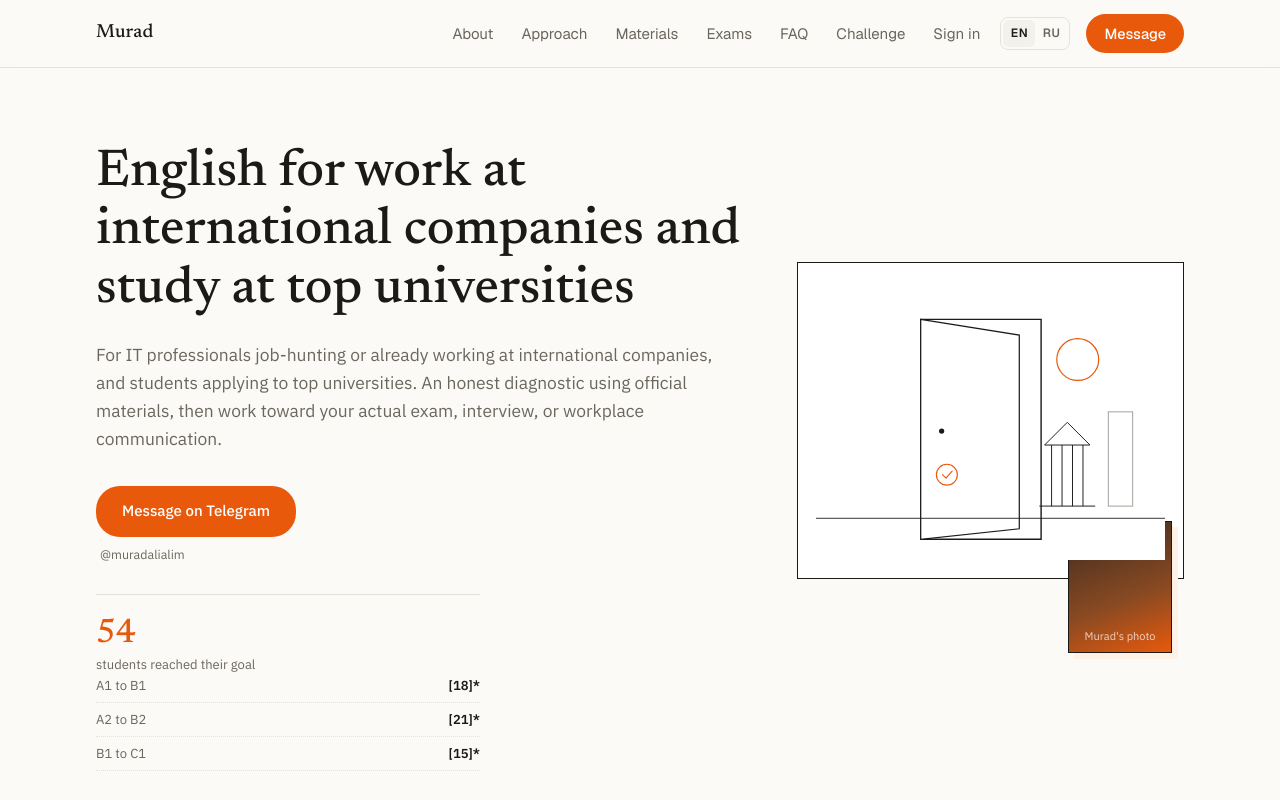
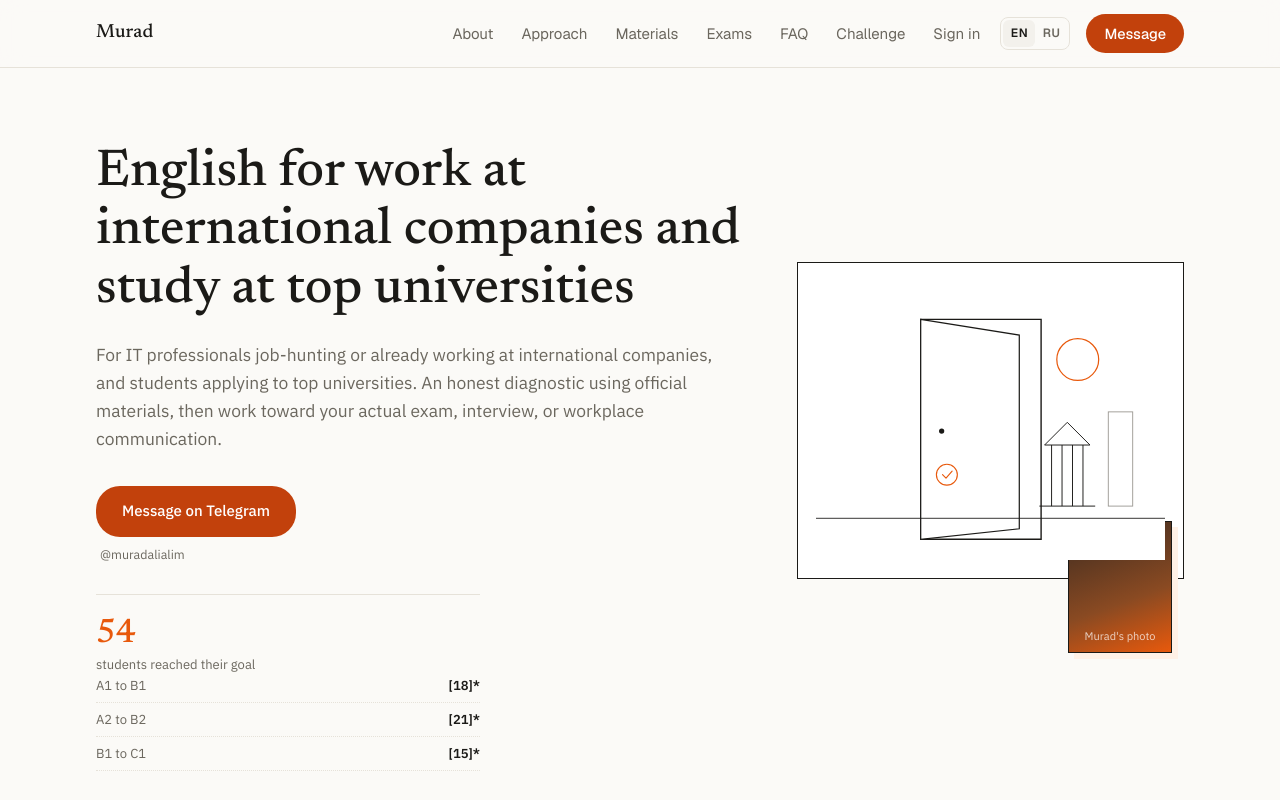
Before and after one commit to alexbaumgertner/murad-portal, a Next.js app: page /en in a window 1280 px wide. Shown: the top 800 px of the page. Built offline with nearby package versions, Linux system fonts and the light colour scheme.

Commit message:
style: darker filled buttons for AA contrast with white text
Co-Authored-By: Claude Sonnet 5.5 <noreply@anthropic.com>
Claude-Session: https://claude.ai/code/session_01RzJBQBFHbK7kW5rfrux45d

```diff
--- a/src/app/(frontend)/[locale]/(site)/page.module.css
+++ b/src/app/(frontend)/[locale]/(site)/page.module.css
@@ -110,7 +110,7 @@
   display: inline-block;
   padding: 0.6875rem 1.375rem;
   border-radius: 1.5rem;
-  background: var(--color-brass);
+  background: var(--color-button);
   color: #fff;
   font-size: 0.9rem;
   font-weight: 500;
@@ -119,7 +119,7 @@
 }
 
 .btnCta:hover {
-  background: var(--color-brass-strong);
+  background: var(--color-button-hover);
 }
 
 .btnLarge {
--- a/src/app/(frontend)/globals.css
+++ b/src/app/(frontend)/globals.css
@@ -35,6 +35,9 @@
   --color-ink-line: var(--color-border);
   --color-brass: var(--color-accent);
   --color-brass-strong: var(--color-accent-strong);
+  /* Filled buttons: dark enough for white text (AA) in both themes. */
+  --color-button: #c2410c;
+  --color-button-hover: #9a3412;
   --color-forest: #1b1a17;
   --color-forest-line: rgb(255 255 255 / 14%);
   --color-forest-heading: #f3f1ec;
--- a/src/components/SiteHeader/SiteHeader.module.css
+++ b/src/components/SiteHeader/SiteHeader.module.css
@@ -61,7 +61,7 @@
   margin-left: 0.5rem;
   padding: 0.5rem 1.125rem;
   border-radius: 999px;
-  background: var(--color-brass);
+  background: var(--color-button);
   color: #fff;
   font-size: 0.9063rem;
   font-weight: 500;
@@ -70,7 +70,7 @@
 }
 
 .cta:hover {
-  background: var(--color-brass-strong);
+  background: var(--color-button-hover);
 }
 
 /* In-page anchors need the room on desktop only; the CTA already sits in the hero. */
```
